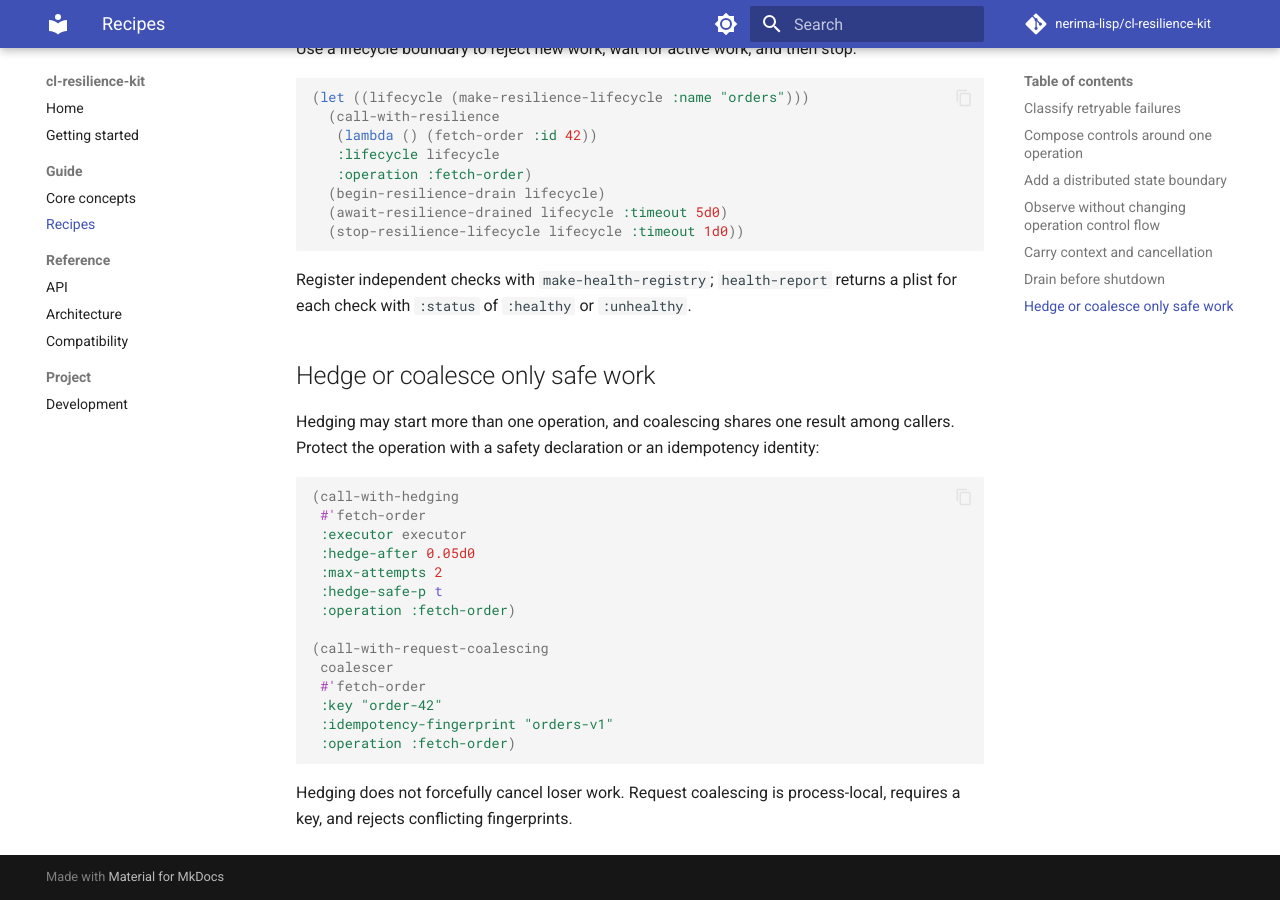
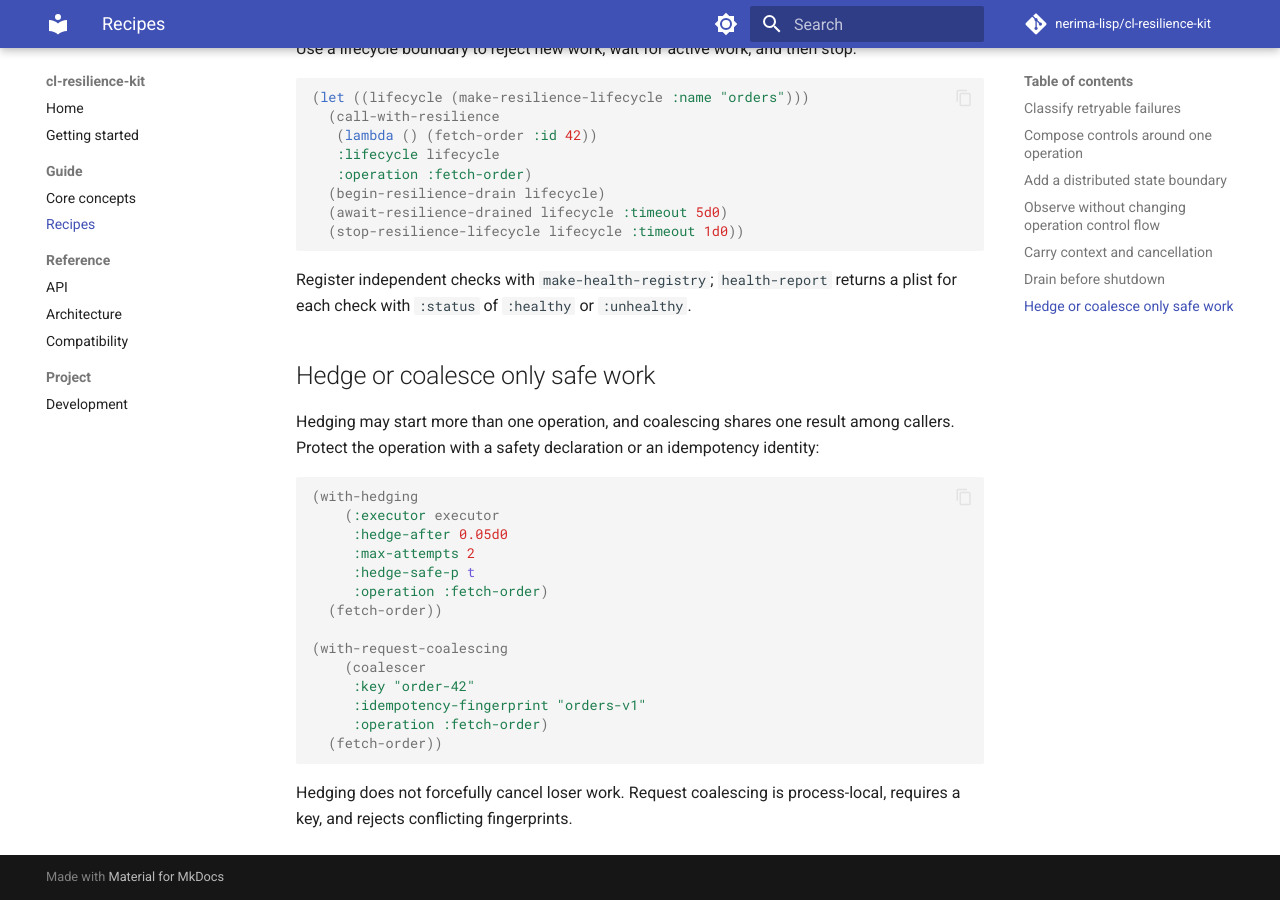
Before and after one commit to nerima-lisp/cl-resilience-kit, an MkDocs documentation site: the page built from docs/src/guide/recipes.md, in a window 1280 px wide and 900 px high, scrolled down 2843 px. Built offline with MkDocs 1.6.1 and Material for MkDocs 9.7.7, drawn with Linux system fonts in a browser that asks for light colours; comment, search, counter and statistics services are not loaded.

````diff
--- a/docs/src/guide/recipes.md
+++ b/docs/src/guide/recipes.md
@@ -160,20 +160,20 @@ among callers. Protect the operation with a safety declaration or an
 idempotency identity:
 
 ```common-lisp
-(call-with-hedging
- #'fetch-order
- :executor executor
- :hedge-after 0.05d0
- :max-attempts 2
- :hedge-safe-p t
- :operation :fetch-order)
+(with-hedging
+    (:executor executor
+     :hedge-after 0.05d0
+     :max-attempts 2
+     :hedge-safe-p t
+     :operation :fetch-order)
+  (fetch-order))
 
-(call-with-request-coalescing
- coalescer
- #'fetch-order
- :key "order-42"
- :idempotency-fingerprint "orders-v1"
- :operation :fetch-order)
+(with-request-coalescing
+    (coalescer
+     :key "order-42"
+     :idempotency-fingerprint "orders-v1"
+     :operation :fetch-order)
+  (fetch-order))
 ```
 
 Hedging does not forcefully cancel loser work. Request coalescing is
````
Also changed, not shown: docs/src/reference/api.md (+3 -0 lines), 16 other files.
